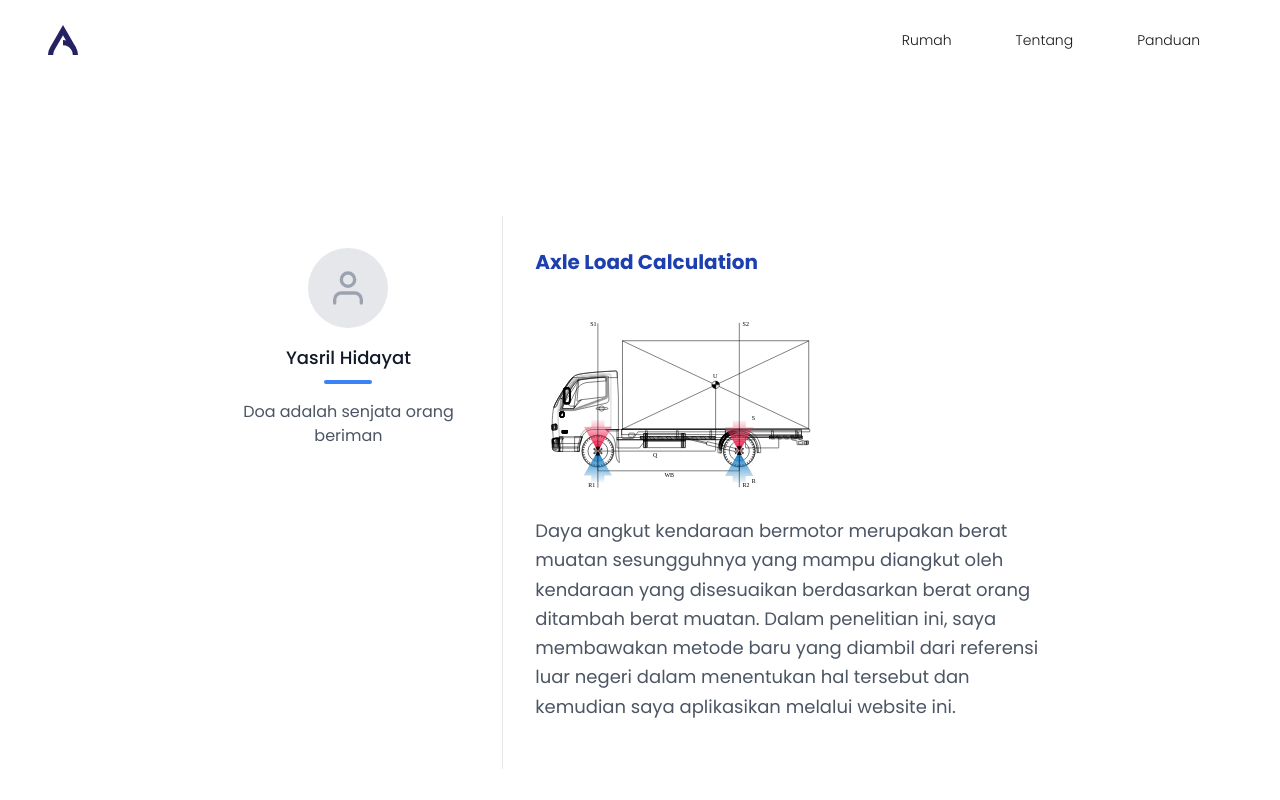
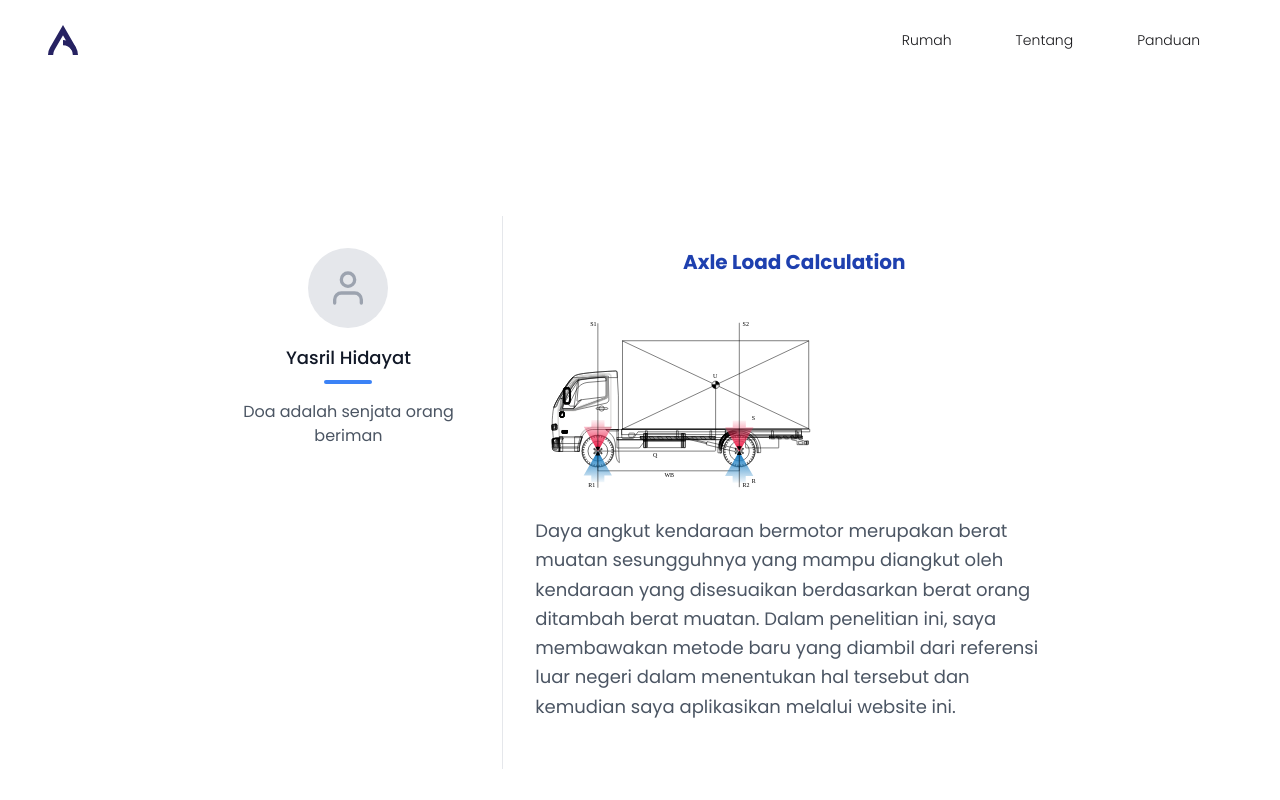
Before and after one commit to yasrielhy/alec, a Next.js app: page /about in a window 1280 px wide. Shown: the top 800 px of the page. Built offline with nearby package versions, Linux system fonts and the light colour scheme.

Commit message:
perbaikan tentang

```diff
--- a/pages/about.js
+++ b/pages/about.js
@@ -16,14 +16,14 @@ export default function About() {
                     <circle cx="12" cy="7" r="4"></circle>
                   </svg>
                 </div>
-                <div class="flex flex-col items-center text-center justify-center">
+                <div class="flex flex-col items-center text-center justify-center items-center">
                   <h2 class="font-medium title-font mt-4 text-gray-900 text-lg">Yasril Hidayat</h2>
                   <div class="w-12 h-1 bg-blue-500 rounded mt-2 mb-4"></div>
                   <p class="text-base">Doa adalah senjata orang beriman</p>
                 </div>
               </div>
               <div class="sm:w-2/3 sm:pl-8 sm:py-8 sm:border-l border-gray-200 sm:border-t-0 border-t mt-4 pt-4 sm:mt-0 text-center sm:text-left">
-              <p className="text-2xl font-bold text-blue-800 lg:text-xl mb-5">Axle Load Calculation</p>
+              <p className="text-2xl font-bold text-blue-800 lg:text-xl mb-5 text-center">Axle Load Calculation</p>
               <Image src="/img/simulation_truck.svg" className="mb-5" width={300} height={200} />
                 <p class="leading-relaxed text-lg mb-4">Daya angkut kendaraan bermotor merupakan berat muatan sesungguhnya yang mampu diangkut oleh kendaraan yang disesuaikan berdasarkan berat orang ditambah berat muatan. Dalam penelitian ini, saya membawakan metode baru yang diambil dari referensi luar negeri dalam menentukan hal tersebut dan kemudian saya aplikasikan melalui website ini.</p>
               </div>
```
